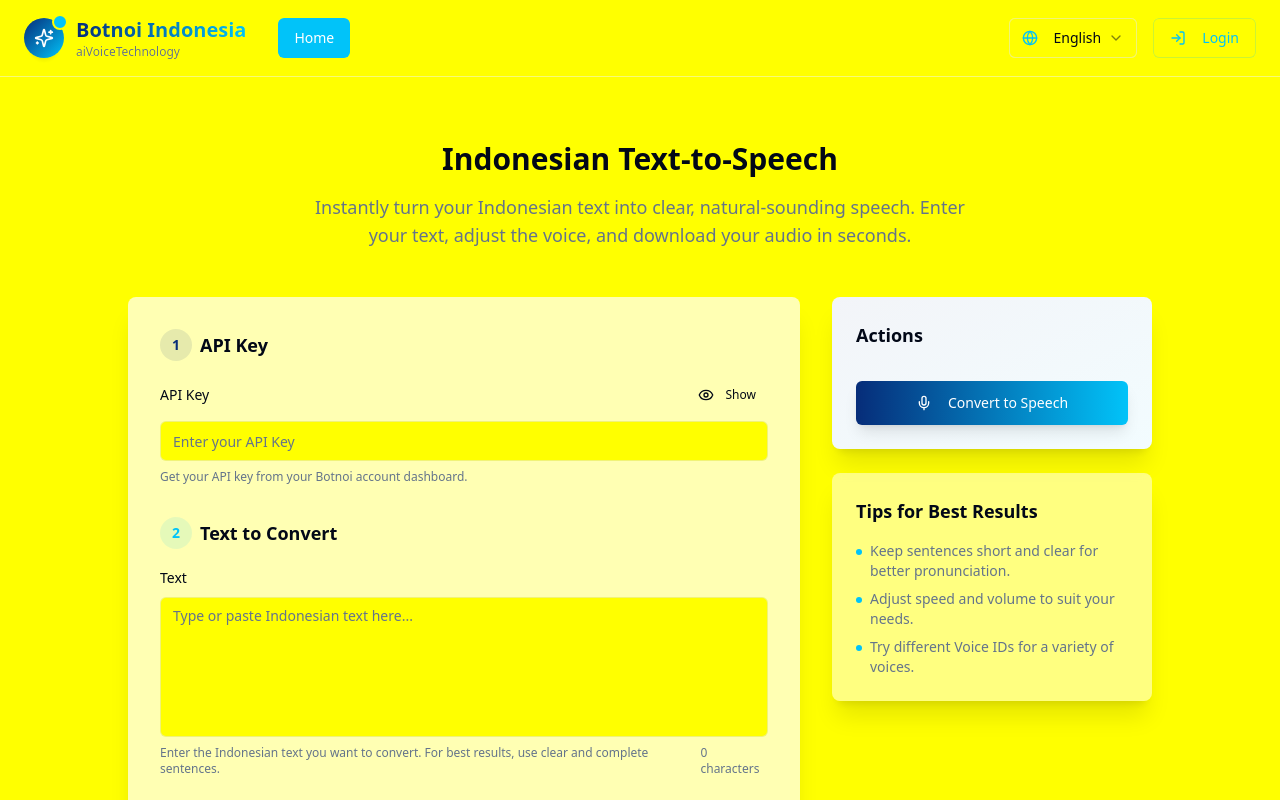
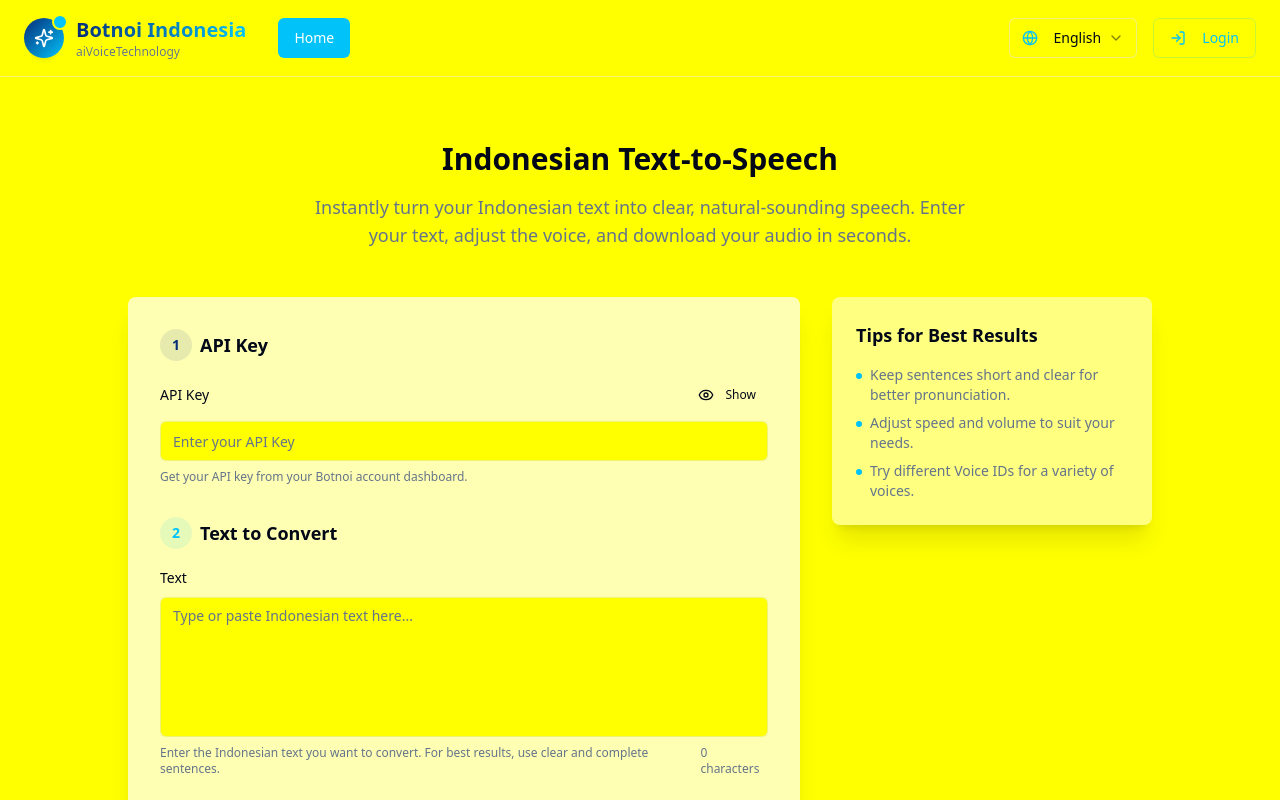
Before and after one commit to HugeKC01/Botnoi-Indo, a React (Vite) app: page / in a window 1280 px wide. Shown: the top 800 px of the page. Built offline with nearby package versions, Linux system fonts and the light colour scheme.

Commit message:
change layout

```diff
--- a/src/components/TTSForm.tsx
+++ b/src/components/TTSForm.tsx
@@ -344,19 +344,9 @@ export const TTSForm = () => {
                   </RadioGroup>
                 </div>
               </div>
-            </CardContent>
-          </Card>
-        </div>
 
-        {/* Sidebar with Actions and Output */}
-        <div className="lg:col-span-1 space-y-6">
-          {/* Action Panel */}
-          <Card className="shadow-xl border-0 bg-gradient-to-br from-primary/5 to-accent/5 backdrop-blur-sm">
-            <CardContent className="p-6 space-y-4">
-              <h3 className="text-lg font-semibold text-foreground mb-4">
-                {t('actions')}
-              </h3>
-
+              {/* Convert to Speech Button */}
+              <div className="pt-4">
                 <Button
                   onClick={handleGenerate}
                   disabled={isLoading}
@@ -375,9 +365,31 @@ export const TTSForm = () => {
                     </>
                   )}
                 </Button>
+              </div>
+            </CardContent>
+          </Card>
+        </div>
 
+        {/* Sidebar with Output and Tips */}
+        <div className="lg:col-span-1 space-y-6">
+          {/* Audio Output */}
           {audioUrl && (
-                <div className="space-y-3">
+            <Card className="shadow-xl border-0 bg-white/70 backdrop-blur-sm">
+              <CardContent className="p-6">
+                <h3 className="text-lg font-semibold text-foreground mb-4">
+                  {t('audioPreview')}
+                </h3>
+                <div className="space-y-4">
+                  <audio controls className="w-full rounded-lg">
+                    <source src={audioUrl} type={`audio/${formData.format}`} />
+                    Your browser does not support the audio element.
+                  </audio>
+                  <div className="text-xs text-muted-foreground text-center">
+                    {t('audioReady')}
+                  </div>
+                </div>
+                {/* Download and Regenerate buttons */}
+                <div className="flex flex-col gap-2 mt-6">
                   <Button
                     onClick={handleDownload}
                     variant="outline"
@@ -395,26 +407,6 @@ export const TTSForm = () => {
                     <RotateCcw className="w-4 h-4 mr-2" />
                     {t('regenerate')}
                   </Button>
-                </div>
-              )}
-            </CardContent>
-          </Card>
-
-          {/* Audio Output */}
-          {audioUrl && (
-            <Card className="shadow-xl border-0 bg-white/70 backdrop-blur-sm">
-              <CardContent className="p-6">
-                <h3 className="text-lg font-semibold text-foreground mb-4">
-                  {t('audioPreview')}
-                </h3>
-                <div className="space-y-4">
-                  <audio controls className="w-full rounded-lg">
-                    <source src={audioUrl} type={`audio/${formData.format}`} />
-                    Your browser does not support the audio element.
-                  </audio>
-                  <div className="text-xs text-muted-foreground text-center">
-                    {t('audioReady')}
-                  </div>
                 </div>
               </CardContent>
             </Card>
```
Lines whose indentation alone changed are shown as unchanged.
